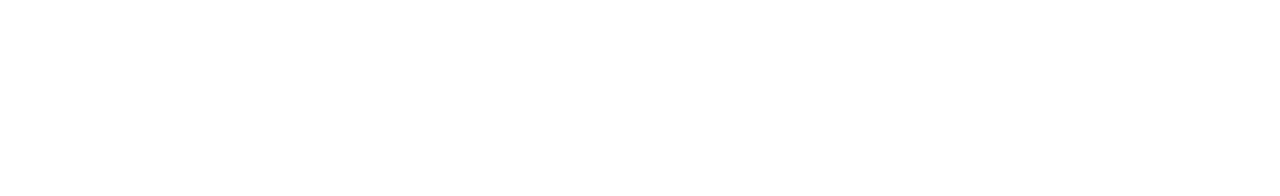
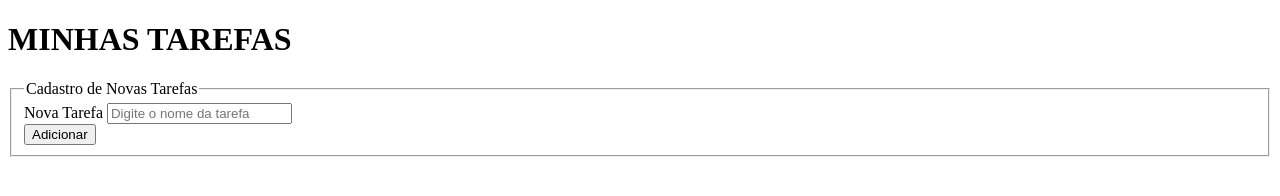
Before and after one commit to 1ESPV-2023/revisao, a plain HTML site: page rm550667/exercicio-01-arrays/index.html in a window 1280 px wide. Drawn offline with Linux system fonts and the light colour scheme.

Commit message:
html pronto

```diff
--- a/rm550667/exercicio-01-arrays/index.html
+++ b/rm550667/exercicio-01-arrays/index.html
@@ -3,10 +3,31 @@
 <head>
     <meta charset="UTF-8">
     <meta name="viewport" content="width=device-width, initial-scale=1.0">
-    <title>Exercício</title>
+    <title>Exercício by RM550667</title>
     <script src="../js/tarefa.js" defer></script>
 </head>
 <body>
 
+        <h1>MINHAS TAREFAS</h1>
+        <div>
+            <form action = '#' method ='get'>
+                <fieldset>
+                    <legend>Cadastro de Novas Tarefas</legend>
+                    <div>
+                        <label for="">Nova Tarefa</label>
+                        <input type="text" name="tarefa" id="idTarefa" placeholder="Digite o nome da tarefa">
+                    </div>
+                    <div>
+                        <button type="submit" id="btnAddTarefa">Adicionar</button>
+                    </div>
+                </fieldset>
+            </form>
+        </div>
+
+        <div>
+            <ul id="lista-tarefas">
+
+            </ul>
+        </div>
 </body>
 </html>
```
